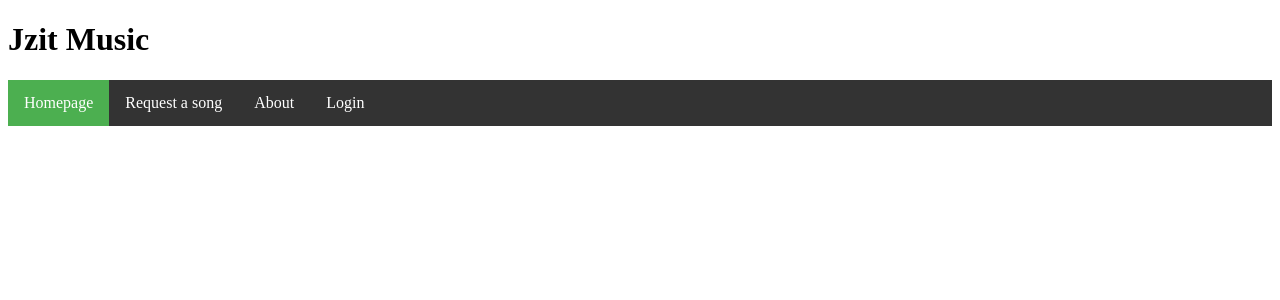
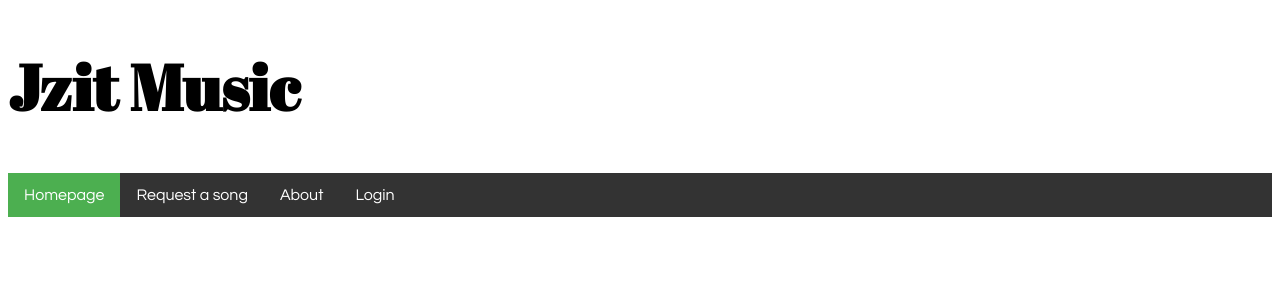
Before and after one commit to FireWaveX/Jzit-Music, a PHP site: page /index.php in a window 1280 px wide. Shown: the top 300 px of the page. Run offline with PHP 8.4, Linux system fonts and the light colour scheme.

Commit message:
Changement de police

```diff
--- a/css/style.css
+++ b/css/style.css
@@ -1,3 +1,14 @@
+@import url('https://fonts.googleapis.com/css?family=Abril+Fatface|Questrial');
+
+body {
+    font-family: 'Questrial', sans-serif;
+}
+
+h1 {
+    font-family: 'Abril Fatface', cursive;
+    font-size: 4em;
+}
+
 ul {
     list-style-type: none;
     margin: 0;
```
